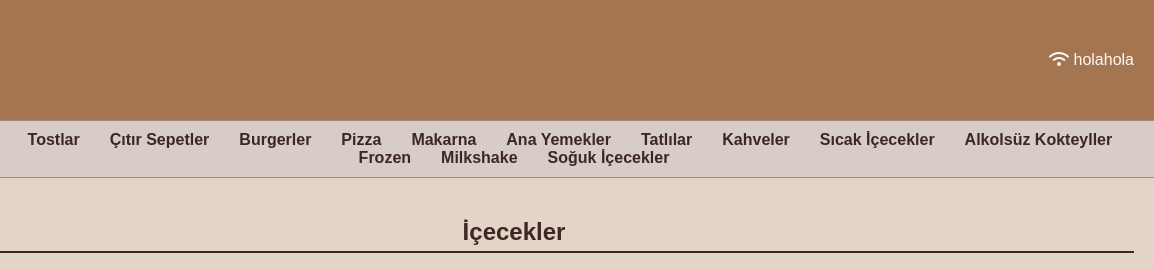
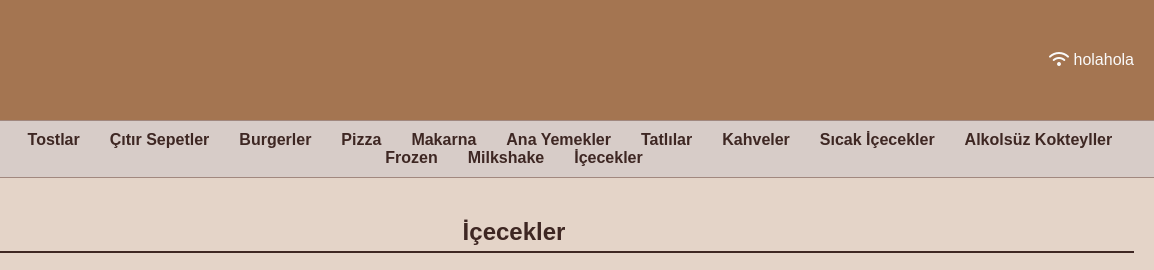
Before and after one commit to furkanaygunn/holamenu, a plain HTML site: page soguk.html in a window 1280 px wide. Shown: the top 270 px of the page, 126-1280 px from the left. Drawn offline with Linux system fonts and the light colour scheme.

Commit message:
Update soguk.html

```diff
--- a/soguk.html
+++ b/soguk.html
@@ -30,7 +30,7 @@
             <li><a href="kokteyl.html">Alkolsüz Kokteyller</a></li>
             <li><a href="#frozen">Frozen</a></li>
             <li><a href="milkshake.html">Milkshake</a></li>
-            <li><a href="#soguk">Soğuk İçecekler</a></li>
+            <li><a href="#soguk">İçecekler</a></li>
         </ul>
     </nav>
     <main>
```
